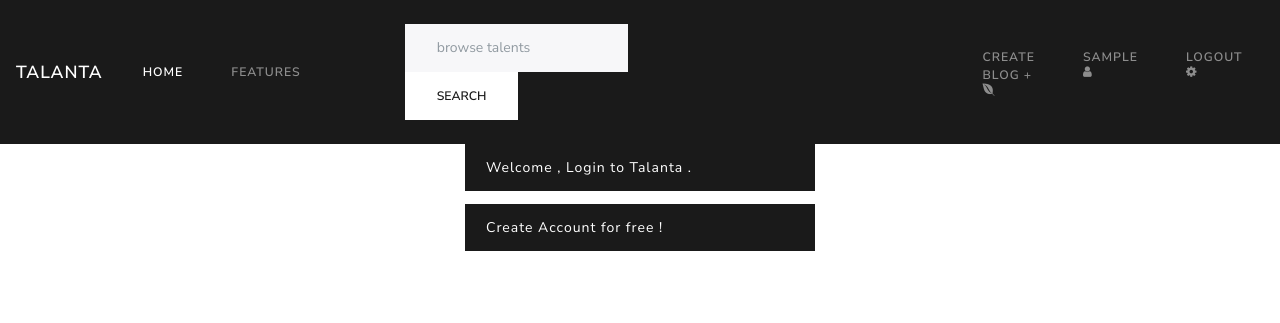
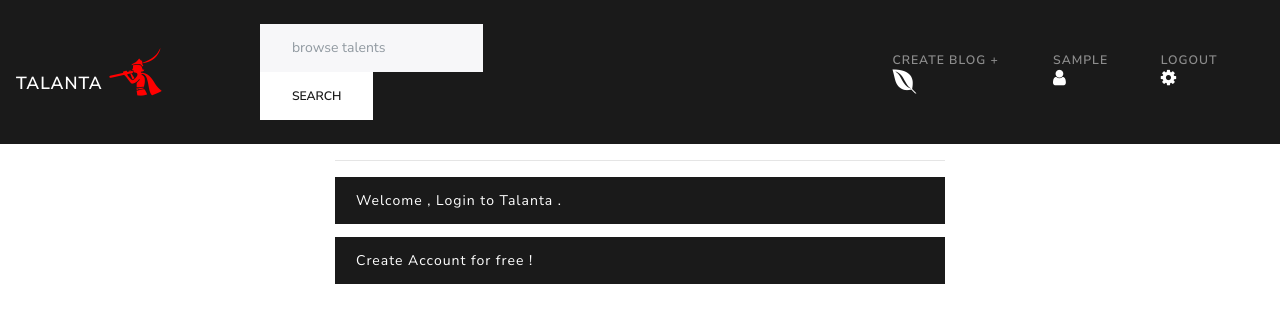
Before and after one commit to koyoo-maxwel/TALANTA, a Flask app: template app/templates/auth/login.html in a window 1280 px wide. Shown: the top 323 px of the page. Run offline with Flask 2, Linux system fonts and the light colour scheme; the template is opened without the code that fills it, so the values that code supplies are empty; the visitor is signed in with stand-in values (Sample User, id 1); data comes from the database, SQL or seed files in the repository; some libraries are stand-ins or nearby versions.

Commit message:
Styling login forms

```diff
--- a/app/templates/auth/login.html
+++ b/app/templates/auth/login.html
@@ -3,10 +3,11 @@
 
 {% block body %}
 
-    <div class="container">
+    <div class="container-fluid">
         <div class="row">
-            <div class="col-md-4"></div>
-            <div class="col-md-4">
+            <div class="col-md-3"></div>
+            <div class="col-md-6">
+                <hr>
                 <div class="list-group">
                     <a href="#" class="list-group-item list-group-item-action active">
                         Welcome , Login to Talanta .
@@ -17,7 +18,7 @@
                     </a>
                 </div>
             </div>
-            <div class="col-md-4"></div>
+            <div class="col-md-3"></div>
         </div>
     </div>
 
--- a/app/templates/auth/signup.html
+++ b/app/templates/auth/signup.html
@@ -2,11 +2,12 @@
 {% import 'bootstrap/wtf.html' as wtf%}
 
 {% block body %}
-<div class="container">
+<div class="container-fluid">
     <div class="row">
         <div class="col-md-2"></div>
 
         <div class="col-md-8">
+            <hr>
             <div class="list-group">
                 <a href="#" class="list-group-item list-group-item-action active">
                     create an account
--- a/app/templates/navbar.html
+++ b/app/templates/navbar.html
@@ -1,5 +1,5 @@
 <nav class="navbar navbar-expand-lg navbar-dark bg-primary">
-    <a class="navbar-brand" href="#">TALANTA</a>
+    <a class="navbar-brand active " href="#">TALANTA <i style="font-size:48px;color:red" class="fa fa-pied-piper-alt"></i> </a>
     <button class="navbar-toggler" type="button" data-toggle="collapse" data-target="#navbarColor01" aria-controls="navbarColor01"
         aria-expanded="false" aria-label="Toggle navigation">
         <span class="navbar-toggler-icon"></span>
@@ -7,12 +7,6 @@
 
     <div class="collapse navbar-collapse" id="navbarColor01">
         <ul class="navbar-nav mr-auto">
-            <li class="nav-item active">
-                <a class="nav-link" href="#">Home <span class="sr-only">(current)</span></a>
-            </li>
-            <li class="nav-item">
-                <a class="nav-link" href="#">Features</a>
-            </li>
             <li class="nav-item">
 
 
@@ -31,28 +25,28 @@
                     {% if current_user.is_authenticated %}
                     <li class="nav-item">
                         <a class="nav-link" href="{{url_for('main.new_article')}}">
-                            Create blog + <i class="fa fa-envira"></i>
+                            Create blog + <i style="font-size:24px;color:white" class="fa fa-envira"></i>
                         </a>
                     </li>
 
                     <li class="nav-item">
                         <a class="nav-link" href="{{url_for('main.profile',username=current_user.username)}}">
-                            {{current_user.username}} <i class="fa fa-user"></i>
+                            {{current_user.username}} <i style="font-size:18px;color:white" class="fa fa-user"></i>
                         </a>
                     </li>
 
                     <li class="nav-item">
                         <a class="nav-link" href="{{url_for('auth.logout')}}">
-                            Logout <i class="fa fa-cog"></i>
+                            Logout <i style="font-size:18px;color:white" class="fa fa-cog"></i>
                         </a>
                     </li>
                     {% else %}
                     <li class="nav-item">
-                        <a href="{{url_for('auth.register')}} " class="nav-link"> Create Account<i class="fa fa-user-plus"></i>
+                        <a href="{{url_for('auth.register')}} " class="nav-link"> Create Account<i style="font-size:18px;color:white" class="fa fa-user-plus"></i>
                         </a>
                     </li>
                     <li class="nav-item">
-                        <a href="{{url_for('auth.login')}} " class="nav-link"> Log <i class="fa fa-linkedin-square"></i>
+                        <a href="{{url_for('auth.login')}} " class="nav-link"> Log <i style="font-size:18px;color:white" class="fa fa-linkedin-square"></i>
                         </a>
                     </li>
                     {% endif %}
```
Also changed, not shown: app/templates/index.html (+21 -1 lines).
